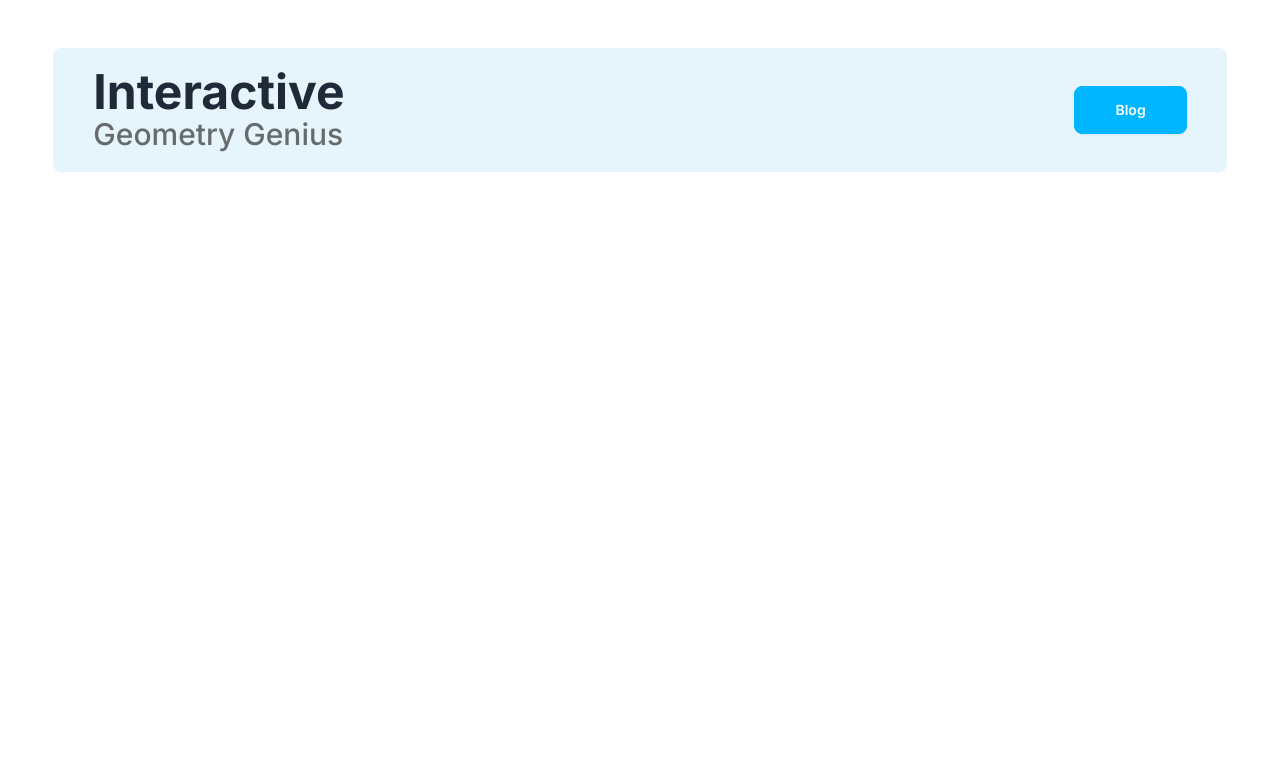
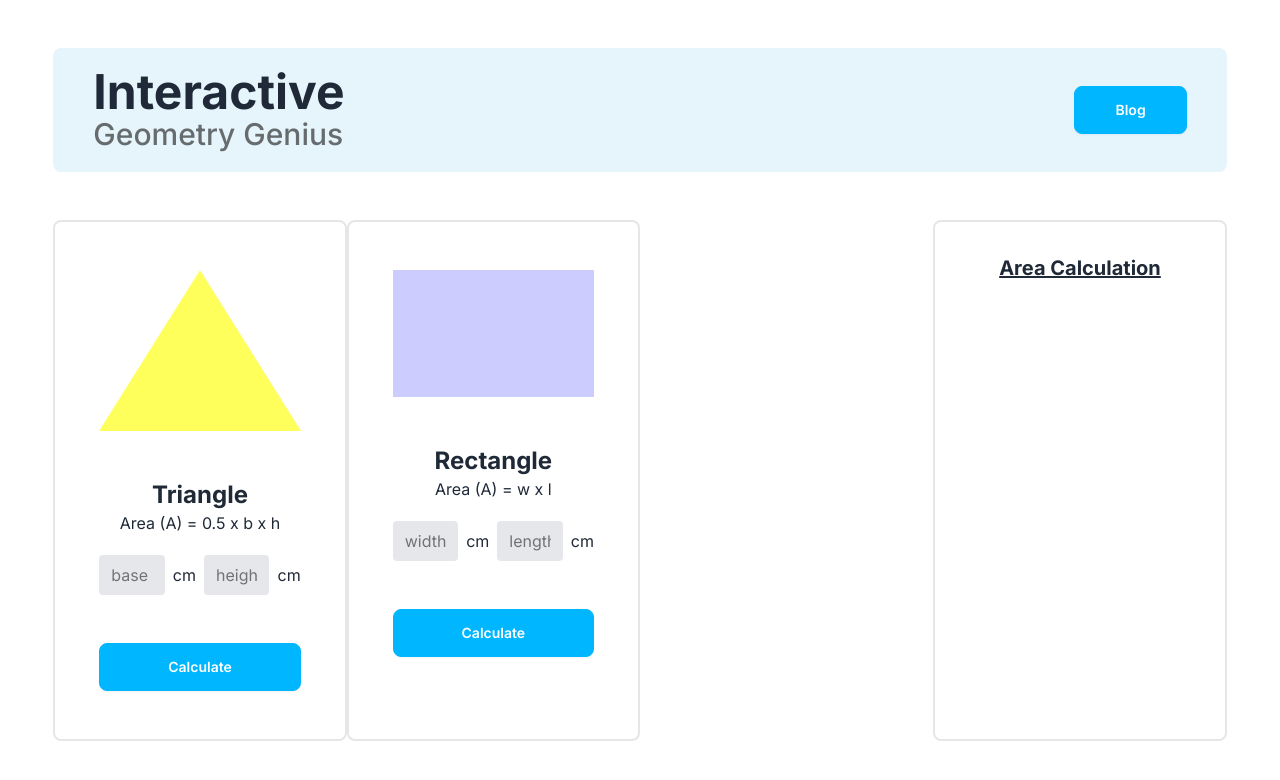
Before and after one commit to smjaberjawad/geometry-genius, a plain HTML site: page index.html in a window 1280 px wide. Drawn offline with nearby package versions, Linux system fonts and the light colour scheme.

Commit message:
triangle added

```diff
--- a/index.html
+++ b/index.html
@@ -29,8 +29,8 @@
             <!-- Navigation Bar -->
             <nav class="flex justify-between items-center">
                 <div>
-                    <h1 class="font-bold	text-5xl	">Interactive </h1>
-                    <h2 class="font-medium	text-3xl	text-[#11111199]">Geometry Genius</h2>
+                    <h1 class="font-bold text-5xl">Interactive </h1>
+                    <h2 class="font-medium text-3xl text-[#11111199]">Geometry Genius</h2>
                 </div>
                 <div>
                     <button class="btn btn-info text-white px-10">Blog</button>
@@ -42,9 +42,67 @@
 
     <!-- Main Starts -->
     <main>
+        <div class="w-11/12 mx-auto">
+            <section class="grid grid-cols-[3fr_1fr]">
 
+                <!-- Shape Container -->
+                <div>
+
+                    <!-- First Row -->
+                    <div class="grid grid-cols-3">
+
+                        <!-- Triangle -->
+                        <div class="border-2 border-[#1111111A] rounded-lg px-11 py-12">
+                            <img class="m-auto" src="images/triangle.png" alt="">
+                            <h3 class="text-center font-bold text-2xl mt-12">Triangle</h3>
+                            <p class="text-center">Area (A) = 0.5 x b x h</p>
+                            <div class="flex gap-x-2 justify-center items-center mt-5">
+                                <input id="triangle_base"
+                                    class="w-full bg-gray-200 rounded px-3 py-2 placeholder:text-black placeholder:opacity-50"
+                                    type="text" placeholder="base">
+                                <span>cm</span>
+                                <input id="triangle_height"
+                                    class="w-full bg-gray-200 rounded px-3 py-2 placeholder:text-black placeholder:opacity-50"
+                                    type="text" placeholder="height">
+                                <span>cm</span>
+                            </div>
+                            <button onclick="calculateTriangle()"
+                                class="btn btn-info text-white w-full mt-12">Calculate</button>
+                        </div>
+
+                        <!-- Rectangle -->
+                        <div class="border-2 border-[#1111111A] rounded-lg px-11 py-12">
+                            <img class="m-auto" src="images/rectangle.png" alt="">
+                            <h3 class="text-center font-bold text-2xl mt-12">Rectangle</h3>
+                            <p class="text-center">Area (A) = w x l</p>
+                            <div class="flex gap-x-2 justify-center items-center mt-5">
+                                <input id="rectangle_width"
+                                    class="w-full bg-gray-200 rounded px-3 py-2 placeholder:text-black placeholder:opacity-50"
+                                    type="text" placeholder="width">
+                                <span>cm</span>
+                                <input id="rectangle_length"
+                                    class="w-full bg-gray-200 rounded px-3 py-2 placeholder:text-black placeholder:opacity-50"
+                                    type="text" placeholder="length">
+                                <span>cm</span>
+                            </div>
+                            <button onclick=""
+                                class="btn btn-info text-white w-full mt-12">Calculate</button>
+                        </div>
+
+                    </div>
+
+                </div>
+
+                <!-- Calculation Result -->
+                <div id="area_section" class="border-2 border-[#1111111A] rounded-lg py-8 px-4">
+                    <h3 class="text-center underline font-bold text-xl">Area Calculation</h3>
+                </div>
+
+            </section>
+        </div>
     </main>
 
+    <script src="js/triangle.js"></script>
 </body>
 
 </html>
--- /dev/null
+++ b/js/triangle.js
@@ -0,0 +1,21 @@
+function calculateTriangle() {
+    const triangleBaseInput = document.getElementById('triangle_base');
+    const triangleBaseString = triangleBaseInput.value;
+    const base = parseFloat(triangleBaseString);
+    triangleBaseInput.value = '';
+
+    const triangleHeightInput = document.getElementById('triangle_height');
+    const triangleHeightString = triangleHeightInput.value;
+    const height = parseFloat(triangleHeightString);
+    triangleHeightInput.value = '';
+
+    const triangleArea = 0.5 * base * height;
+
+    const areaSection = document.getElementById('area_section');
+    const p = document.createElement('p');
+    p.innerText = `
+        The Area of the Triangle is ${triangleArea}
+    `
+    p.classList.add('text-2xl', 'font-medium');
+    areaSection.appendChild(p);
+}
```
